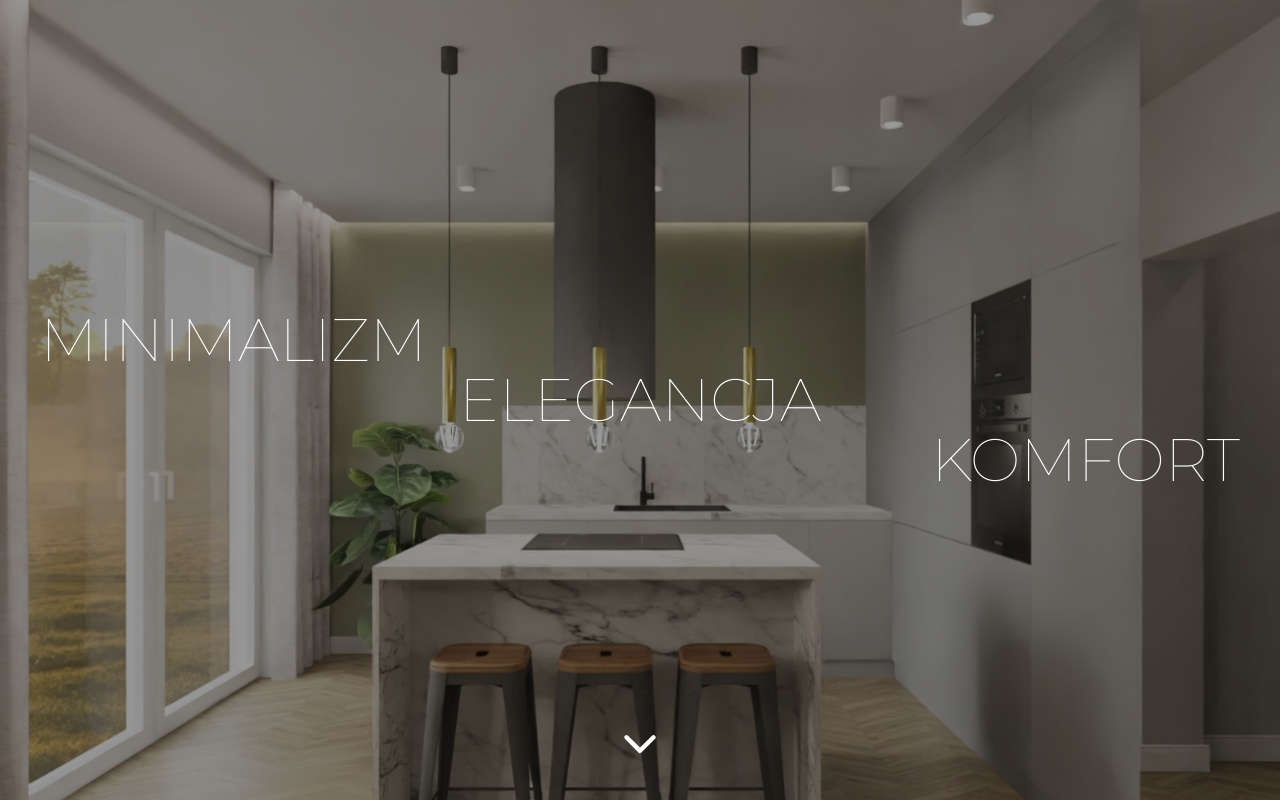
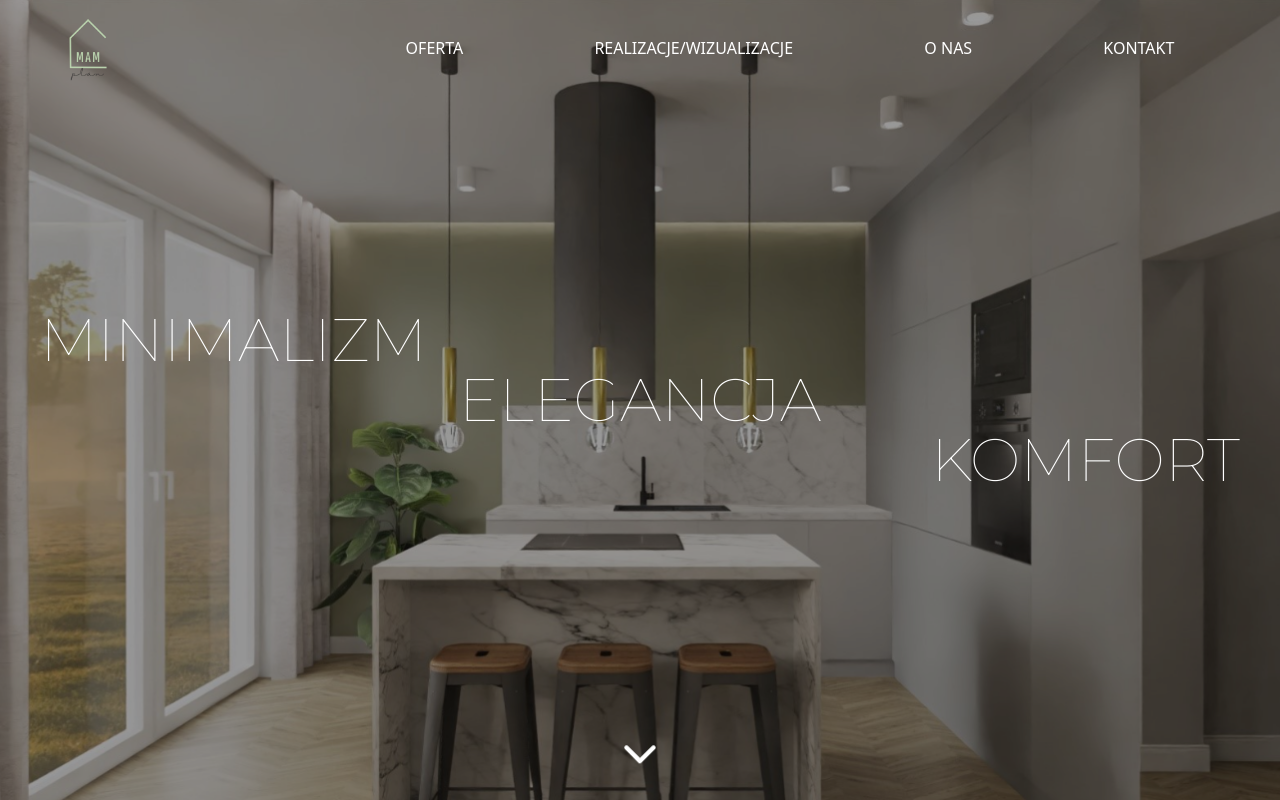
Before and after one commit to kacper-echaust/mam-plan, a React (Vite) app: page / in a window 1280 px wide. Built offline with nearby package versions, Linux system fonts and the light colour scheme.

Commit message:
create navigation

```diff
--- a/src/App.tsx
+++ b/src/App.tsx
@@ -1,8 +1,10 @@
 import { Header } from "./components/Header";
+import { Navigation } from "./components/Navigation/Navigation";
 
 const App = () => {
   return (
     <>
+      <Navigation />
       <Header />
     </>
   );
--- /dev/null
+++ b/src/components/Navigation/Navigation.tsx
@@ -0,0 +1,39 @@
+import { useEffect, useState } from "react";
+import logo from "../../assets/logo.png";
+import { MenuItem } from "./MenuItem";
+const Navigation = () => {
+  const [scrolled, setScrolled] = useState<boolean>(false);
+
+  useEffect(() => {
+    const handleScroll = () => {
+      setScrolled(window.scrollY > 50);
+    };
+    window.addEventListener("scroll", handleScroll);
+
+    return () => window.removeEventListener("scroll", handleScroll);
+  }, []);
+
+  return (
+    <nav className="fixed top-0 w-full h-24 z-10 flex items-center justify-between p-10">
+      {" "}
+      <div
+        className={`h-full left-0 w-full absolute ${
+          scrolled && "bg-black opacity-60 transition"
+        }`}
+      ></div>
+      <a href="#" className="cursor-pointer w-24 z-10">
+        <img src={logo} alt="Logo Mam Plan" />
+      </a>
+      <div className="w-3/4 z-10">
+        <ul className="uppercase flex justify-around">
+          <MenuItem scrollTo="#offer" text="oferta" />
+          <MenuItem scrollTo="#realization" text="realizacje/wizualizacje" />
+          <MenuItem scrollTo="#aboutUs" text="o nas" />
+          <MenuItem scrollTo="#contact" text="kontakt" />
+        </ul>
+      </div>
+    </nav>
+  );
+};
+
+export { Navigation };
```
